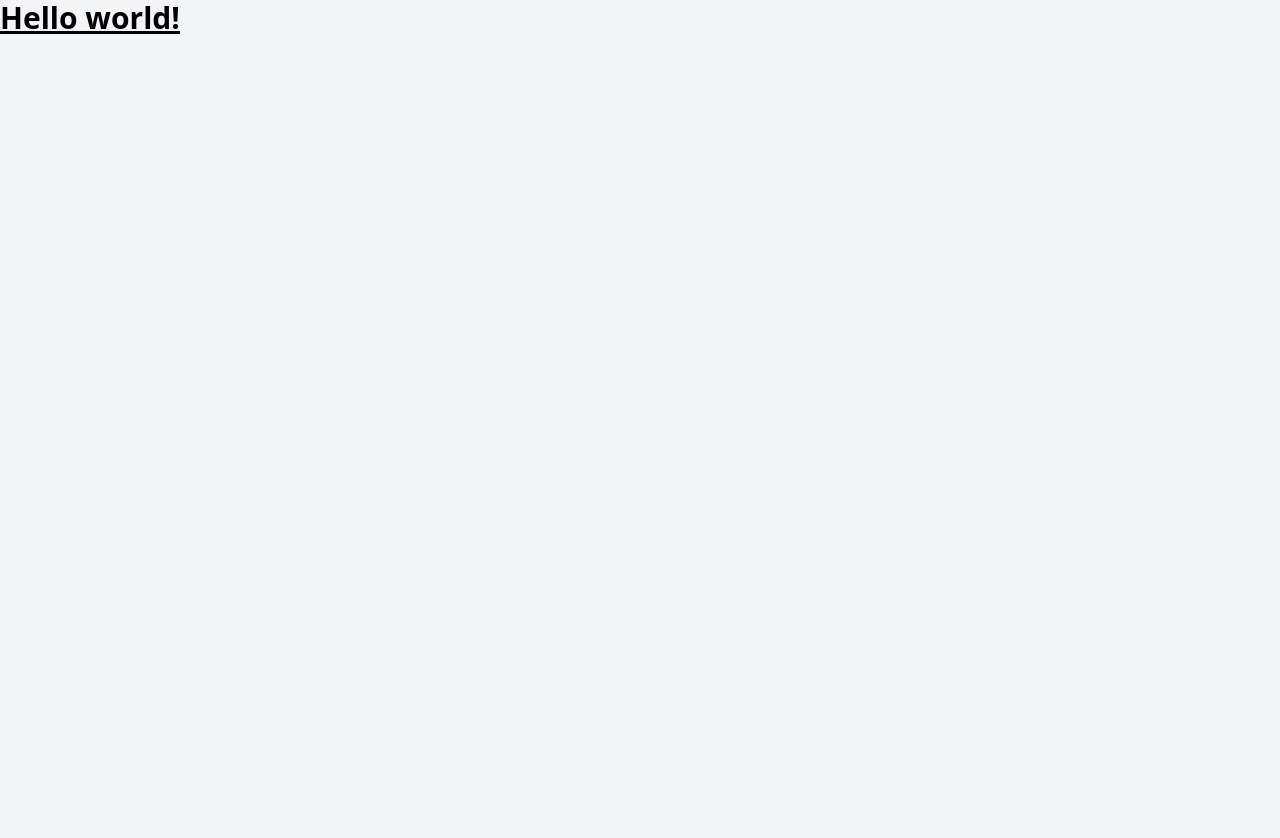
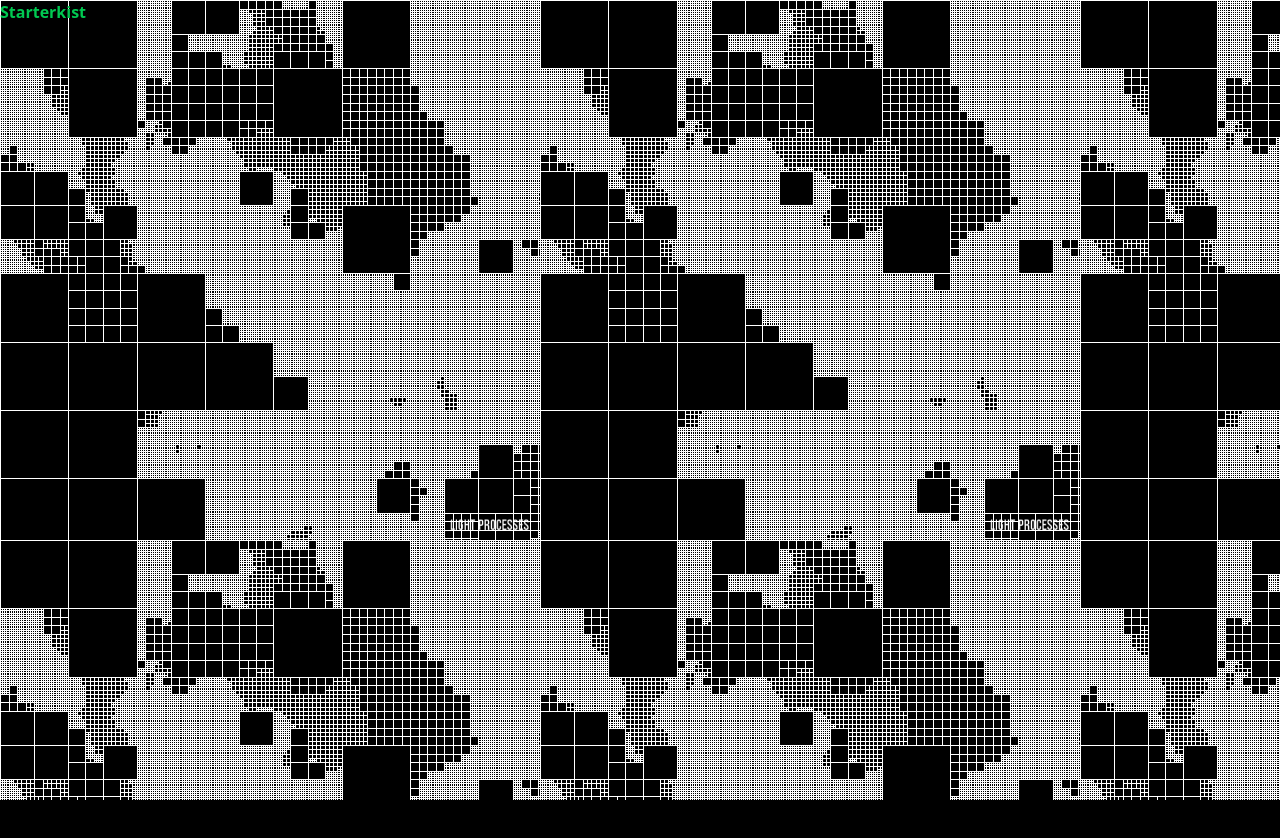
Before and after one commit to j002j/dataViz, a SvelteKit app: page / in a window 1280 px wide. Shown: the top 838 px of the page. Before the commit the page ends 800 px from the top, so only its background shows below. Built offline with nearby package versions, Linux system fonts and the light colour scheme.

Commit message:
landing page: background added

```diff
--- a/src/routes/+page.svelte
+++ b/src/routes/+page.svelte
@@ -1,9 +1,49 @@
-<h1 class="text-3xl font-bold underline">Hello world!</h1>
+<!-- <h1 class="text-3xl font-bold underline text-white">Hello world!</h1>
+<p>TODO...</p>
+<a href="/globe">to the globe</a> -->
+
+<div class="main-container">
+    <div id="squares-background" class="text-green-500 font-bold">
+        <h1>Starterkist</h1>
+    </div>
+    <div
+        id="menue-landingpage"
+        class="text-bold flex flex-col items-center justify-center"
+    >
+        <!-- <h1>globe</h1>-->
+        <a href="/globe" class="btn">ENTER</a>
+    </div>
+</div>
 
 <style lang="postcss">
     @reference "tailwindcss";
 
     :global(html) {
-        background-color: theme(--color-gray-100);
+        margin: 0;
+        padding: 0;
+        min-height: 100vh;
+    }
+
+    #squares-background {
+        background-image: url("/square.gif");
+        display: flex;
+        felx-direction: column;
+        height: 100vh;
+    }
+
+    #menue-landingpage {
+        background-color: black;
+        height: 100vh;
+    }
+
+    .btn {
+        background-image: url("/button-background.jpg");
+        background-repeat: no-repeat;
+        background-size: cover;
+        //font-color: rgb(47, 255, 61);
+        @apply font-bold py-4 px-8 text-2xl text-green-500;
+        text-decoration: none;
+        outline: solid;
+        outline-color: rgb(47, 255, 61);
     }
 </style>
--- /dev/null
+++ b/src/routes/globe/+page.svelte
@@ -0,0 +1,10 @@
+<h1 class="text-3xl font-bold underline">Welcome Home! Here is a globe:D</h1>
+<a href="/">Back Home</a>
+
+<style lang="postcss">
+    @reference "tailwindcss";
+
+    :global(html) {
+        background-color: theme(--color-gray-100);
+    }
+</style>
```
Also changed, not shown: static/square.gif (added), 1 other file (tests, documents, lock files or other folders).
